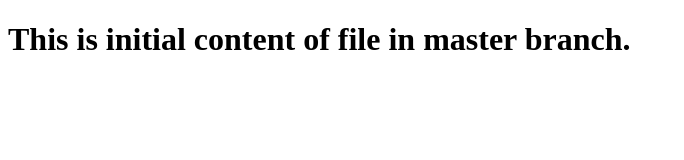
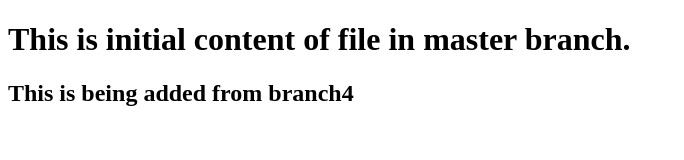
Before and after one commit to msiddiqurrehman/gittest2, a plain HTML site: page index.html in a window 1280 px wide. Shown: the whole page, without its empty margins (0-684 px from the left). Drawn offline with Linux system fonts and the light colour scheme.

Commit message:
Changes in index.html

```diff
--- a/index.html
+++ b/index.html
@@ -5,5 +5,6 @@
 </head>
 <body>
 	<h1>This is initial content of file in master branch.</h1>
+	<h2>This is being added from branch4</h2>
 </body>
 </html>
```
